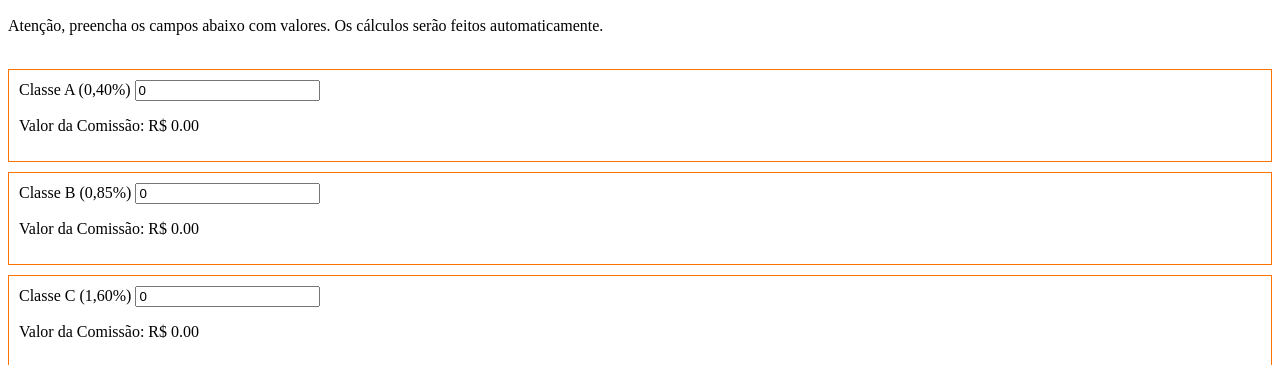
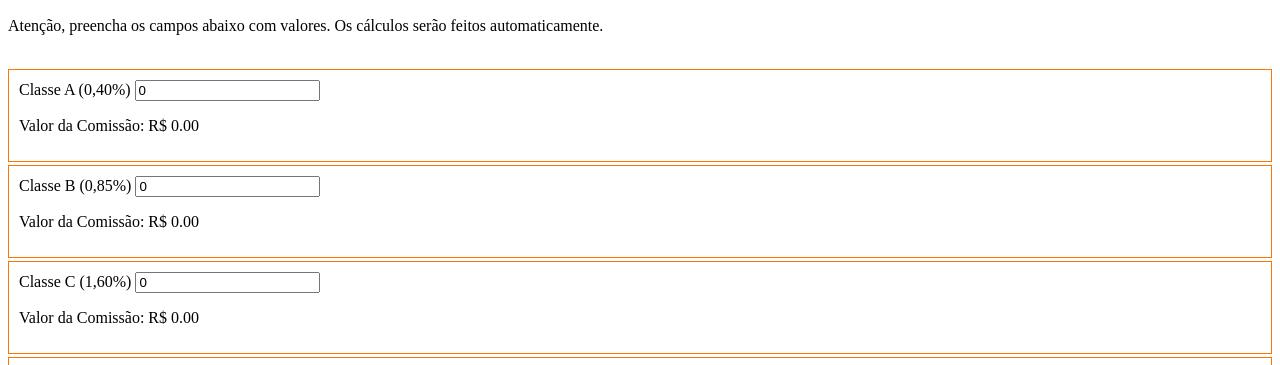
Before and after one commit to WesleyDames/Calculadora, a website: page src/index.html in a window 1280 px wide. Shown: the part 362-727 px from the top of the page. Drawn offline with Linux system fonts and the light colour scheme.

Commit message:
Redução do espaço entre as caixas

```diff
--- a/src/index.html
+++ b/src/index.html
@@ -18,7 +18,7 @@
         .comissao {
             border: 1px solid #ff7300; /* Adiciona uma borda cinza ao redor de cada seção de comissão */
             padding: 10px; /* Adiciona espaço interno para melhorar a visualização */
-            margin-bottom: 10px; /* Adiciona espaço entre cada seção de comissão */
+            margin-bottom: 3px; /* Adiciona espaço entre cada seção de comissão */
         }
     </style>
 
```
Also changed, not shown: dist/index.html.
